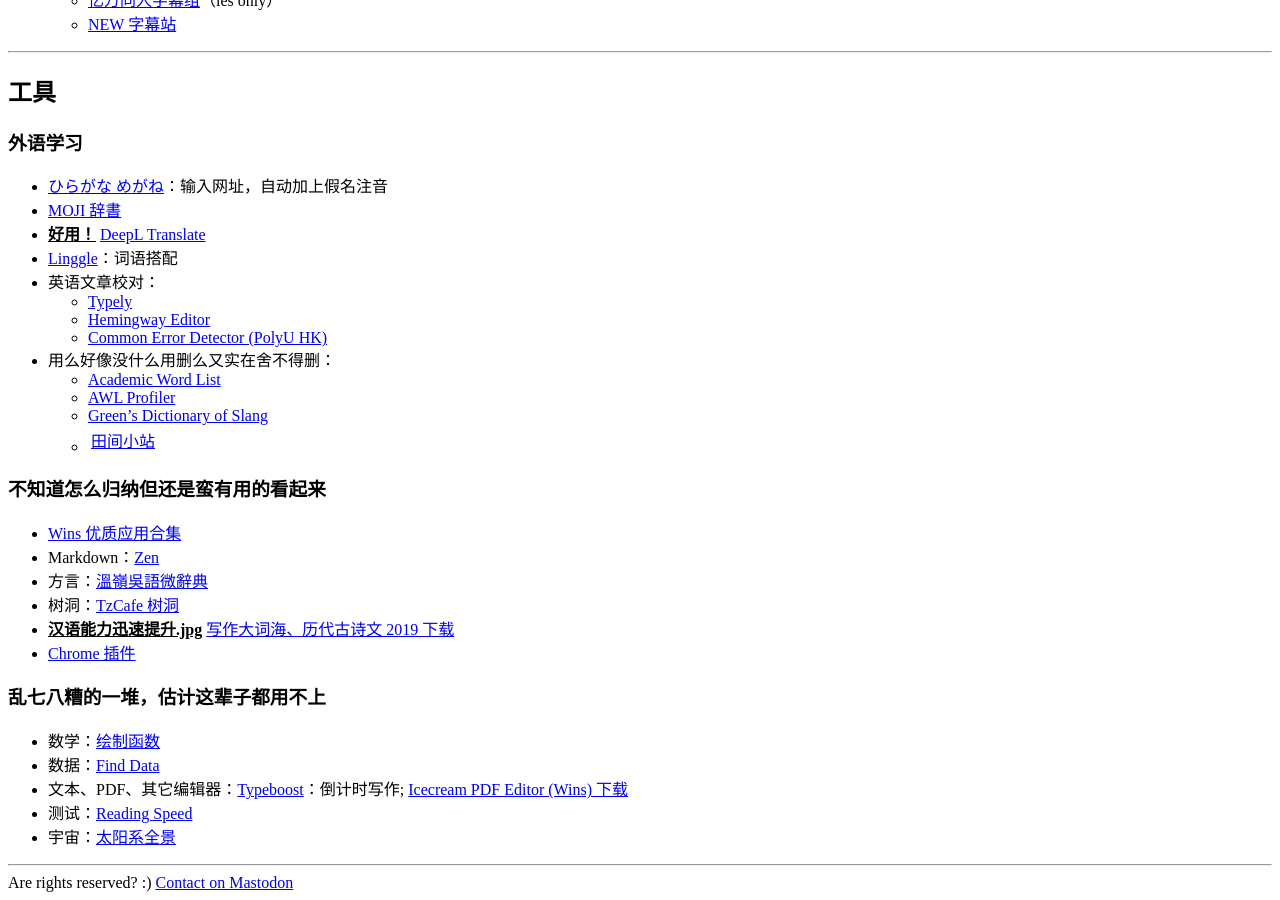
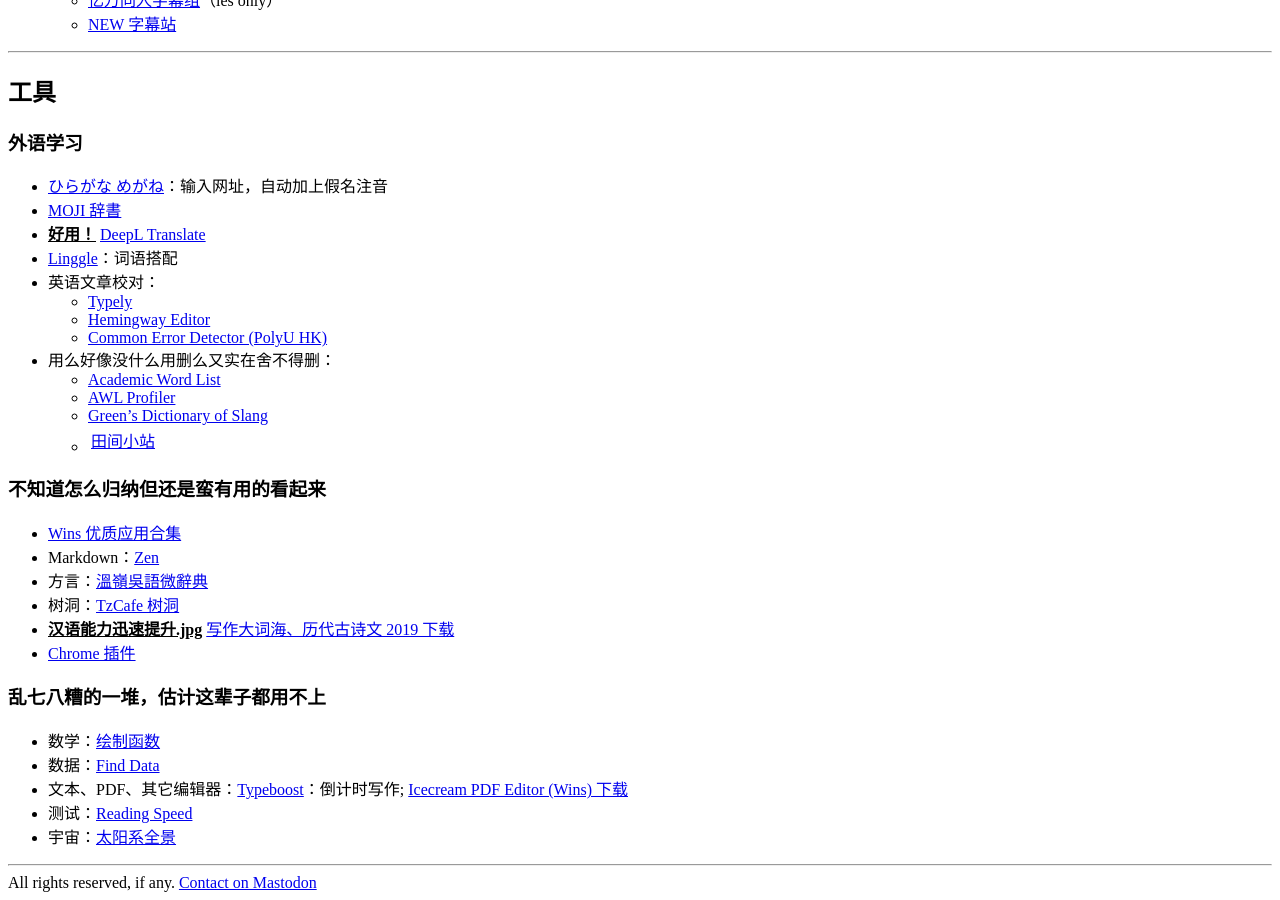
Before and after one commit to ArcticHayasi/no-to, a Jekyll site: the page built from webco.md, in a window 1280 px wide and 900 px high, scrolled down 1462 px. Built offline with Jekyll 4.4.1, drawn with Linux system fonts in a browser that asks for light colours; our own code applies the rules of GitHub Pages for plain Markdown files.

Commit message:
Update default.html

```diff
--- a/_layouts/default.html
+++ b/_layouts/default.html
@@ -16,7 +16,7 @@
       {{ content }}
     </section>
     <footer>
-      Are rights reserved? :)
+      All rights reserved, if any.
       <a href="http://m.cmx.im/@ritsu">Contact on Mastodon</a>
     </footer>
   </body>
```
